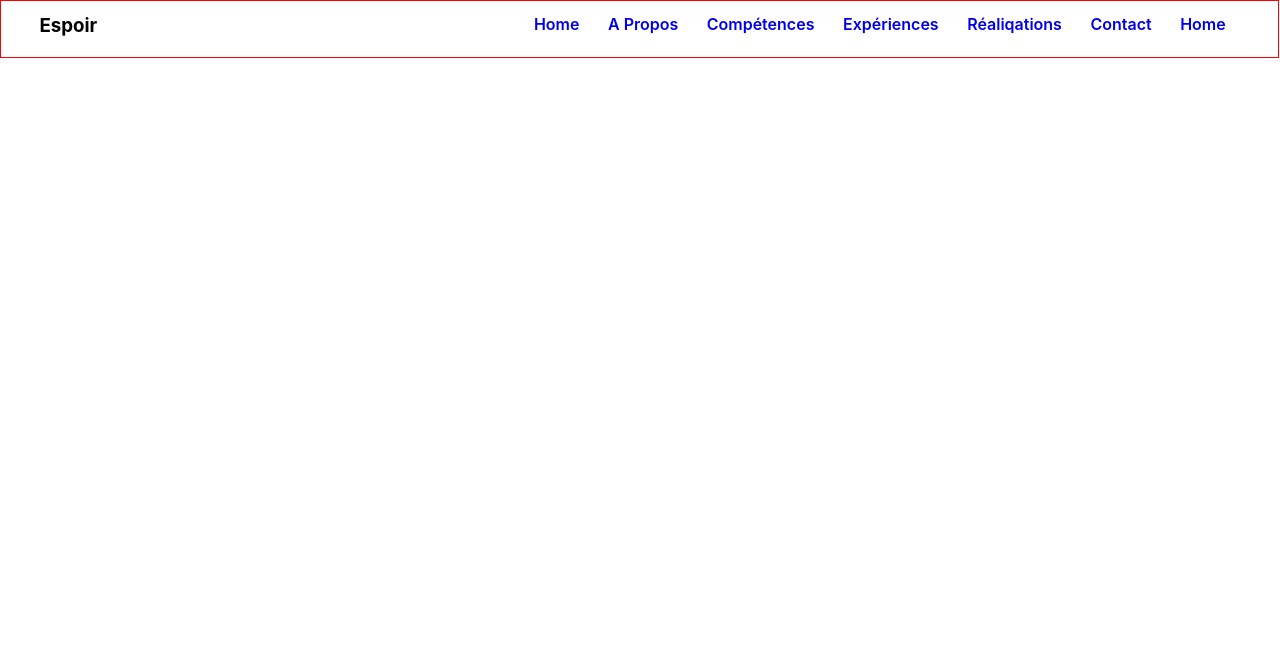
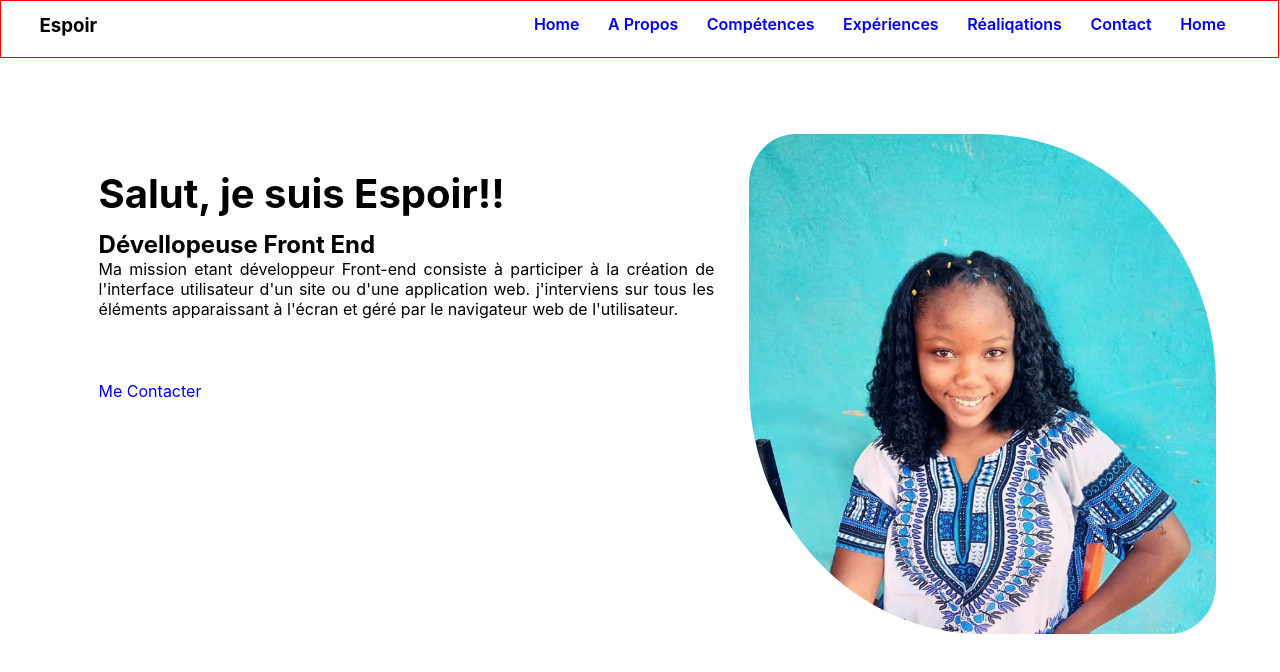
Before and after one commit to espoirmat/mon_porfolio2, a React (Create React App) app: page / in a window 1280 px wide. Shown: the top 672 px of the page. Built offline with nearby package versions, Linux system fonts and the light colour scheme.

Commit message:
insersion de l'image et la partie about

```diff
--- a/src/App.js
+++ b/src/App.js
@@ -1,5 +1,6 @@
+
 import './App.css';
-import Home from './component/Home'
+import Home from './component/Home';
 
 function App() {
   return (
--- a/src/component/Home.js
+++ b/src/component/Home.js
@@ -1,10 +1,13 @@
 import React from 'react'
+import '../style/Home.css'
 import Nav_Bar from './Nav_Bar'
+import Sur_Moi from './Sur_Moi'
 
 function Home() {
   return (
-    <div>
+    <div className='home'>
       <Nav_Bar/>
+      <Sur_Moi/>
     </div>
   )
 }
--- /dev/null
+++ b/src/component/Sur_Moi.js
@@ -0,0 +1,21 @@
+import profil from '../assets/profil.jpeg'
+import '../style/Sur_Moi.css'
+import React from 'react'
+
+function Sur_Moi() {
+  return (
+    <div className='About_me'>
+    <div className='About'>
+      <h1>Salut, je suis Espoir!! </h1>
+      <h2>Dévellopeuse Front End</h2>
+      <p> Ma mission etant développeur Front-end consiste à participer à la création de l'interface utilisateur d'un site ou d'une application web. j'interviens sur tous les éléments apparaissant à l'écran et géré par le navigateur web de l'utilisateur.</p>
+      <div className='button'><a href='#'>Me Contacter</a></div>
+    </div>
+
+      <img src={profil}/>
+
+    </div>
+  )
+}
+
+export default Sur_Moi
--- /dev/null
+++ b/src/style/Home.css
@@ -0,0 +1,4 @@
+.home
+{
+    width: 100%;
+}
--- /dev/null
+++ b/src/style/Sur_Moi.css
@@ -0,0 +1,52 @@
+.About_me
+{
+    display: flex;
+    width: 90%;
+    margin: 6% auto;
+}
+
+
+
+.About_me img
+{
+    width: 500px;
+    height: 500px;
+    border-top-left-radius: 10%;
+    border-top-right-radius: 50%;
+    border-bottom-right-radius: 10%;
+    border-bottom-left-radius: 50%;
+}
+
+.About_me .About
+{
+    margin: 3%;
+}
+.About_me .About h1
+{
+    margin-bottom: 2%;
+    font-size: 2.5rem;
+    text-align: left;
+}
+.About_me .About h2
+{
+    text-align: left;
+}
+
+.About_me .About p
+{
+    text-align: justify;
+    font-size: 1rem;
+    margin-bottom: 10%;
+}
+.About_me .About.button
+{
+    width: 100px;
+    height: 100px;
+    border-radius: 10px;
+    background: rgba(245, 245, 245, 0.425);
+}
+.About_me .About a
+{
+    text-decoration: none;
+    font-size: 1rem;
+}
```
Also changed, not shown: src/assets/profil.jpeg (added).
